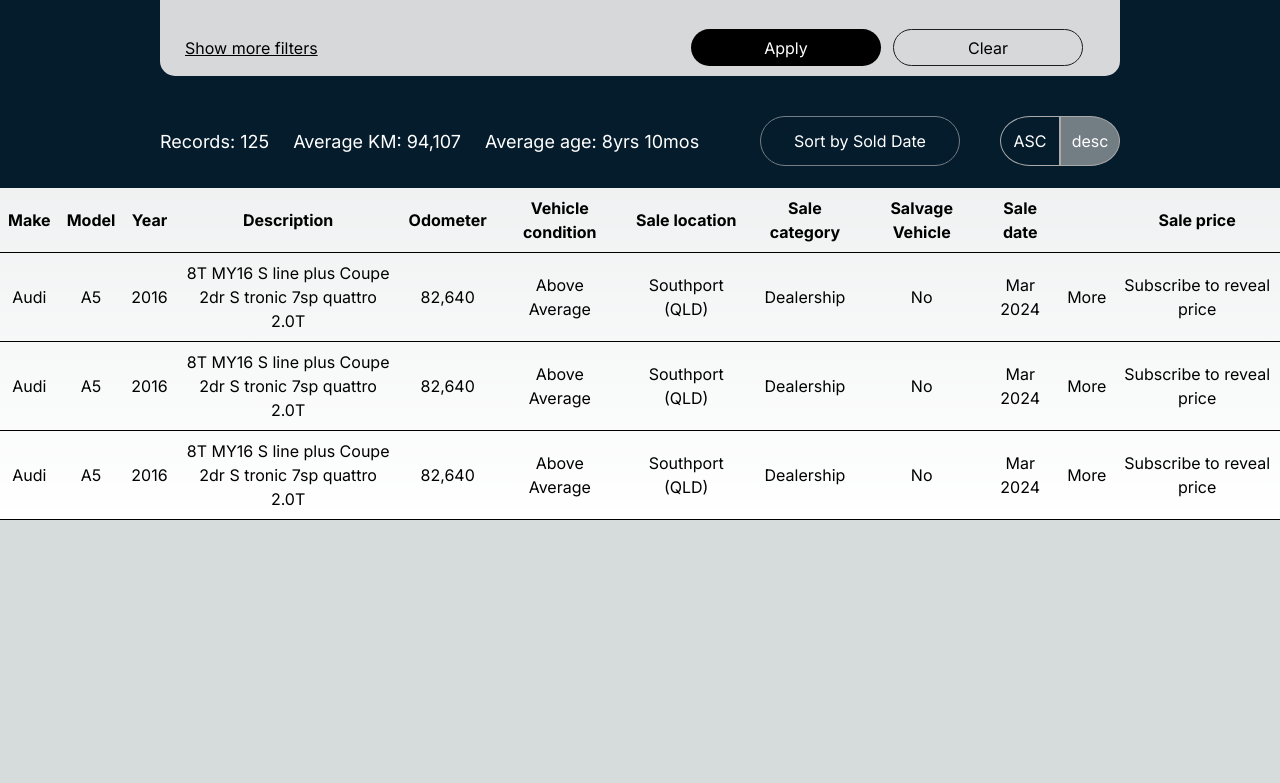
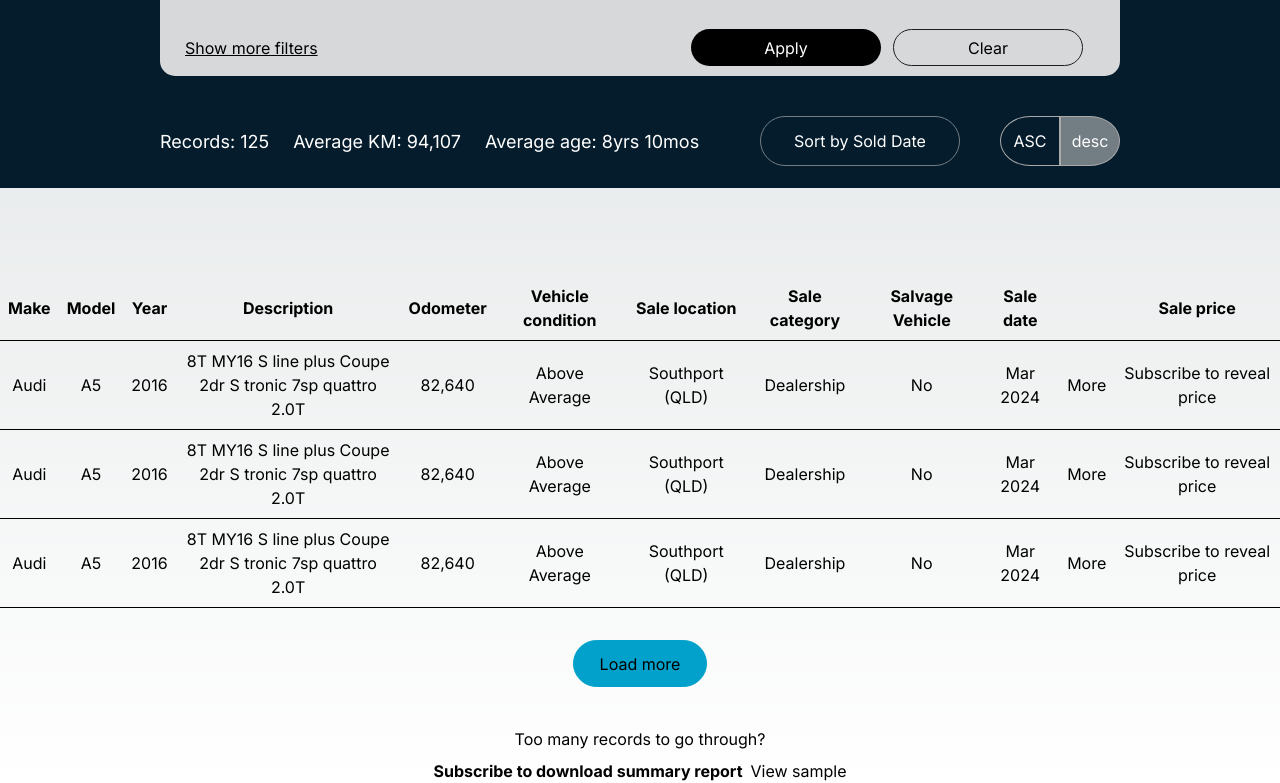
Before and after one commit to David6811/PreInterviewTaskWeb, a Next.js app: page / in a window 1280 px wide. Shown: the part 372-1155 px from the top of the page. Before the commit the page ends 892 px from the top, so only its background shows below. Built offline with nearby package versions, Linux system fonts and the light colour scheme.

Commit message:
complete LoadMore component Layout

```diff
--- a/app/components/CarDetails.css
+++ b/app/components/CarDetails.css
@@ -1,3 +1,7 @@
+.carDetailContainor{
+    margin-top: 88px;
+}
+
 table {
     border-collapse: collapse;
   }
--- a/app/components/CarDetails.tsx
+++ b/app/components/CarDetails.tsx
@@ -2,7 +2,7 @@
 
 export default function CarDetails() {
     return (
-        <div className="flex justify-between items-center">
+        <div className="flex justify-between items-center carDetailContainor">
             <div></div>
             <div className="flex items-left h-full">
                 <table>
--- /dev/null
+++ b/app/components/LoadMore.css
@@ -0,0 +1,8 @@
+.loadMoreButton{
+        color: black;
+        border: 1px solid #02a1cb;
+        width: 134px;
+        height: 47px;
+        background-color: #02a1cb;
+        border-radius: 25px;
+}
--- /dev/null
+++ b/app/components/LoadMore.tsx
@@ -0,0 +1,14 @@
+import './LoadMore.css'; // Import the CSS file
+
+export default function LoadMore() {
+    return (
+        <div className='flex flex-col items-center h-full'>
+            <button className='loadMoreButton mt-8'>Load more</button>
+            <div className='mt-10'>Too many records to go through?</div>
+            <div className="mt-2">
+                <a className="mr-2"><strong>Subscribe to download summary report</strong></a>
+                <a>View sample</a>
+            </div>
+        </div>
+    );
+}
--- a/app/page.tsx
+++ b/app/page.tsx
@@ -1,5 +1,6 @@
 import Banner from "./components/Banner";
 import CarDetails from "./components/CarDetails";
+import LoadMore from "./components/LoadMore";
 
 
 export default function Home() {
@@ -7,6 +8,7 @@
     <div>
       <Banner />
       <CarDetails />
+      <LoadMore />
     </div>
   );
 }
```
